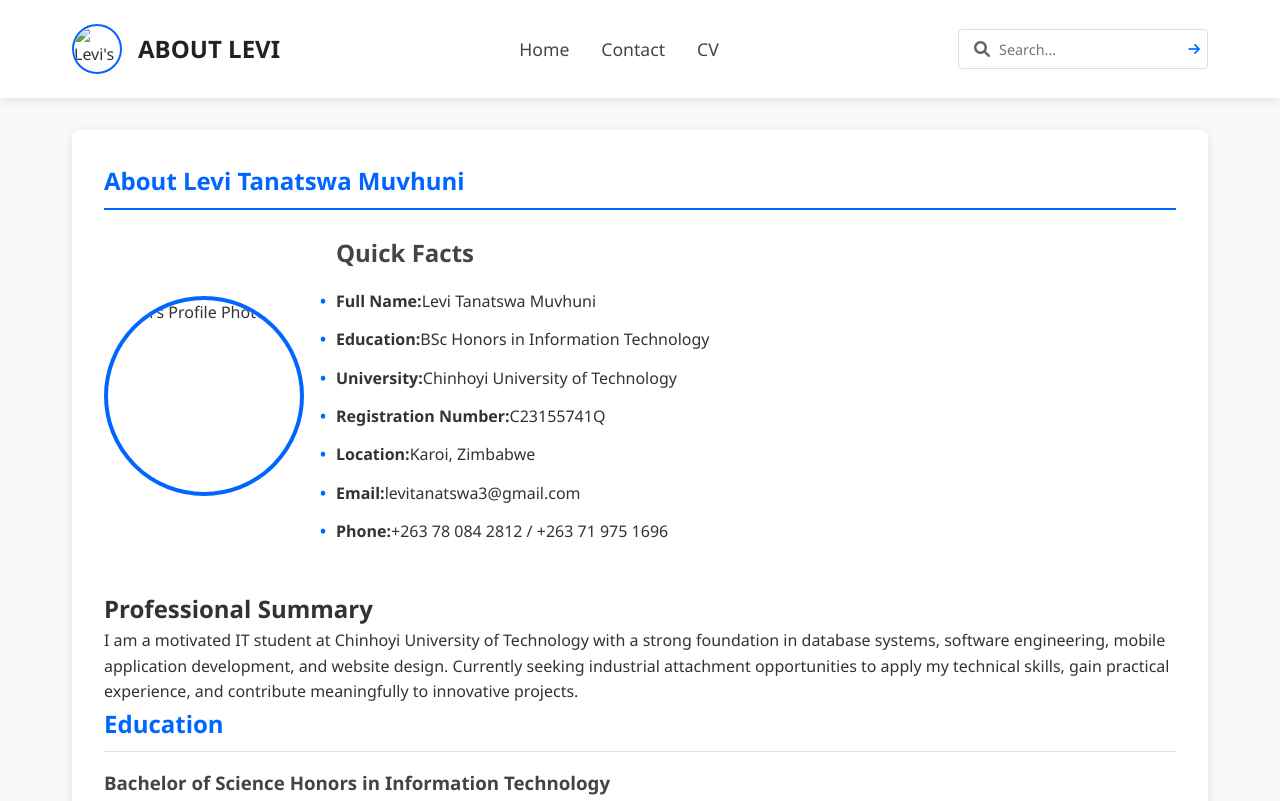
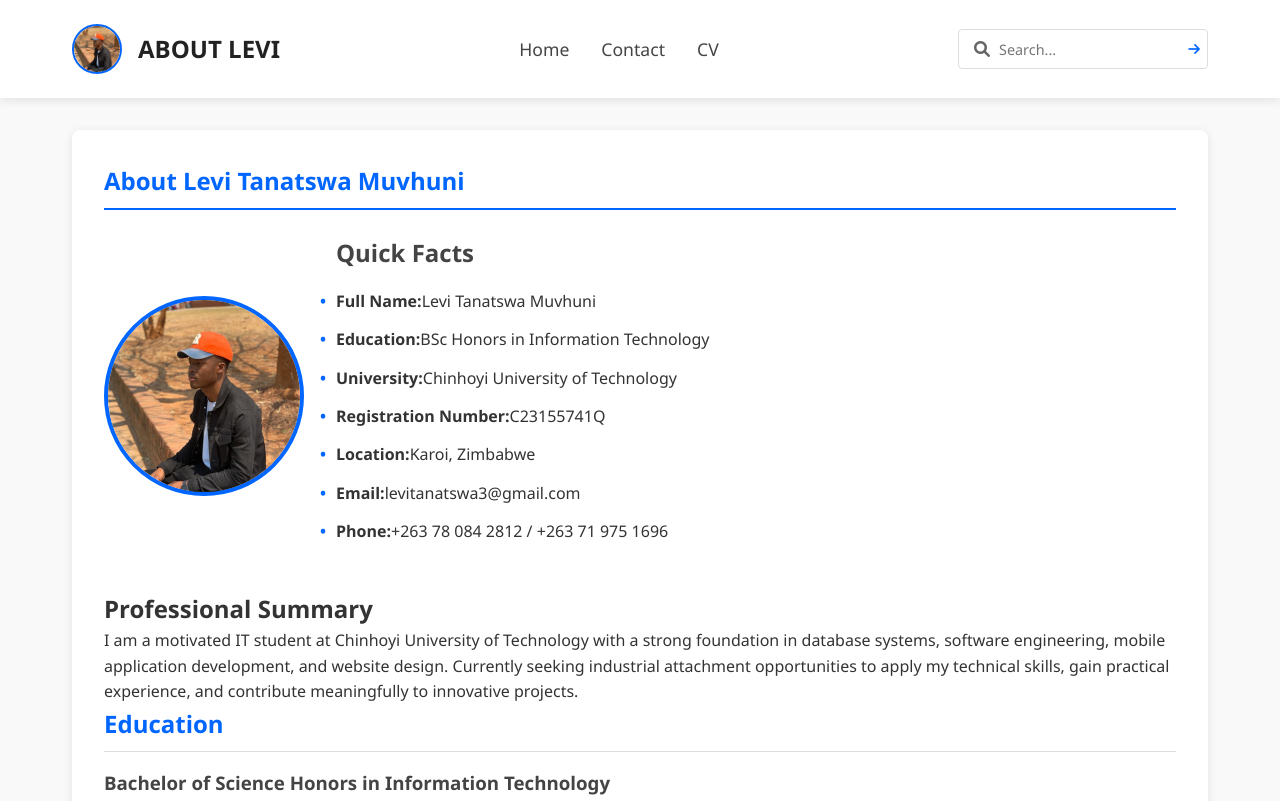
Before and after one commit to tayor1738/tanatsiwa, a website: page about.html in a window 1280 px wide. Shown: the top 801 px of the page. Drawn offline with nearby package versions, Linux system fonts and the light colour scheme.

Commit message:
Update about.html

```diff
--- a/about.html
+++ b/about.html
@@ -342,12 +342,12 @@
     <header class="header">
         <nav class="navbar">
             <div class="logo-container">
-                <img src="photos/pic1.jpg" alt="Levi's Photo" class="logo-img">
+                <img src="pic1.jpg" alt="Levi's Photo" class="logo-img">
                 <div class="logo-text">ABOUT LEVI</div>
             </div>
 
             <ul class="nav-links">
-                <li><a href="home.html">Home</a></li>
+                <li><a href="index.html">Home</a></li>
                 <li><a href="contact.html">Contact</a></li>
                 <li><a href="cv.html">CV</a></li>
             </ul>
@@ -366,7 +366,7 @@
             <h1>About Levi Tanatswa Muvhuni</h1>
 
             <div class="profile-highlights">
-                <img src="photos/pic1.jpg" alt="Levi's Profile Photo" class="profile-image">
+                <img src="pic1.jpg" alt="Levi's Profile Photo" class="profile-image">
                 <div class="quick-facts">
                     <h2>Quick Facts</h2>
                     <ul>
```
